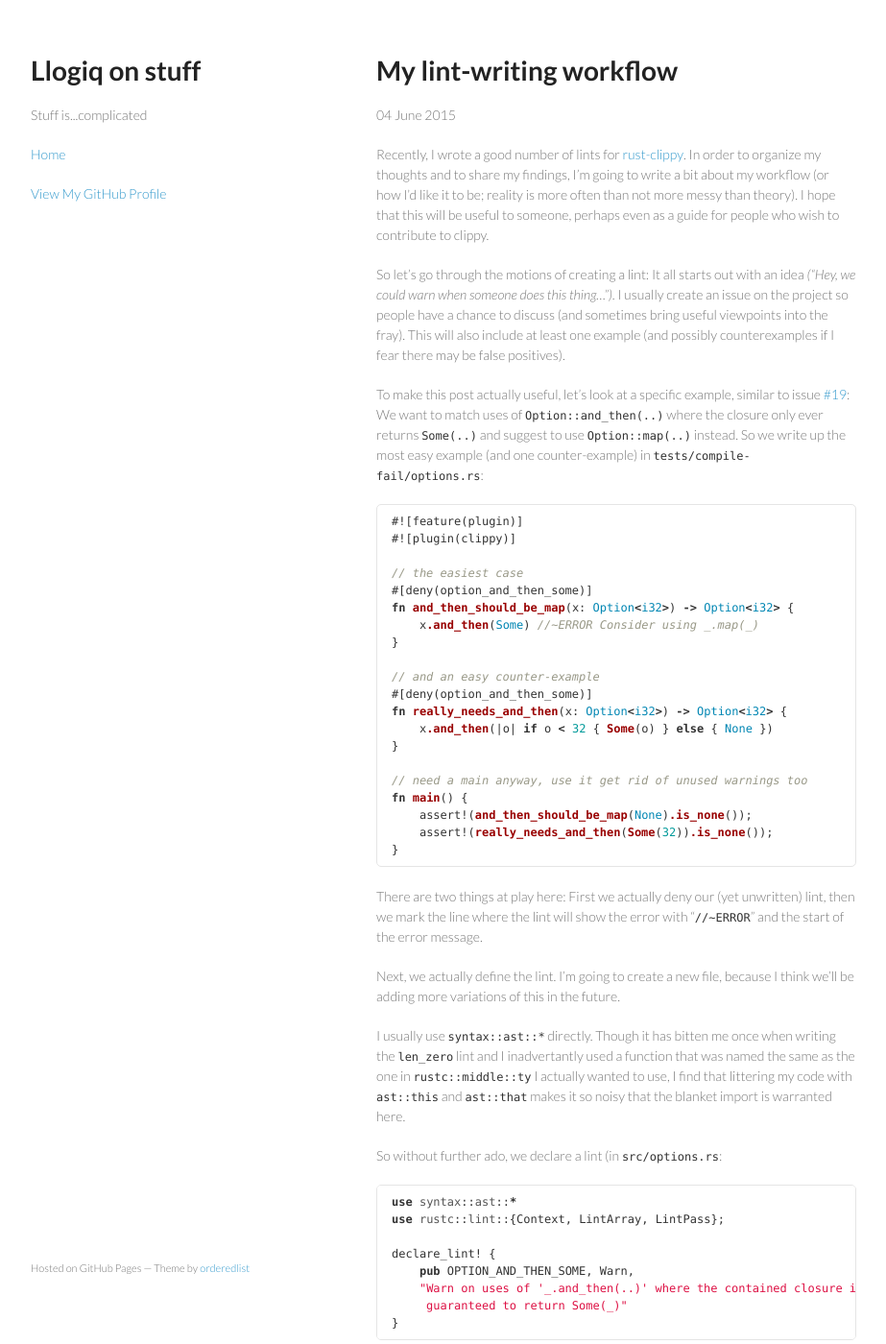
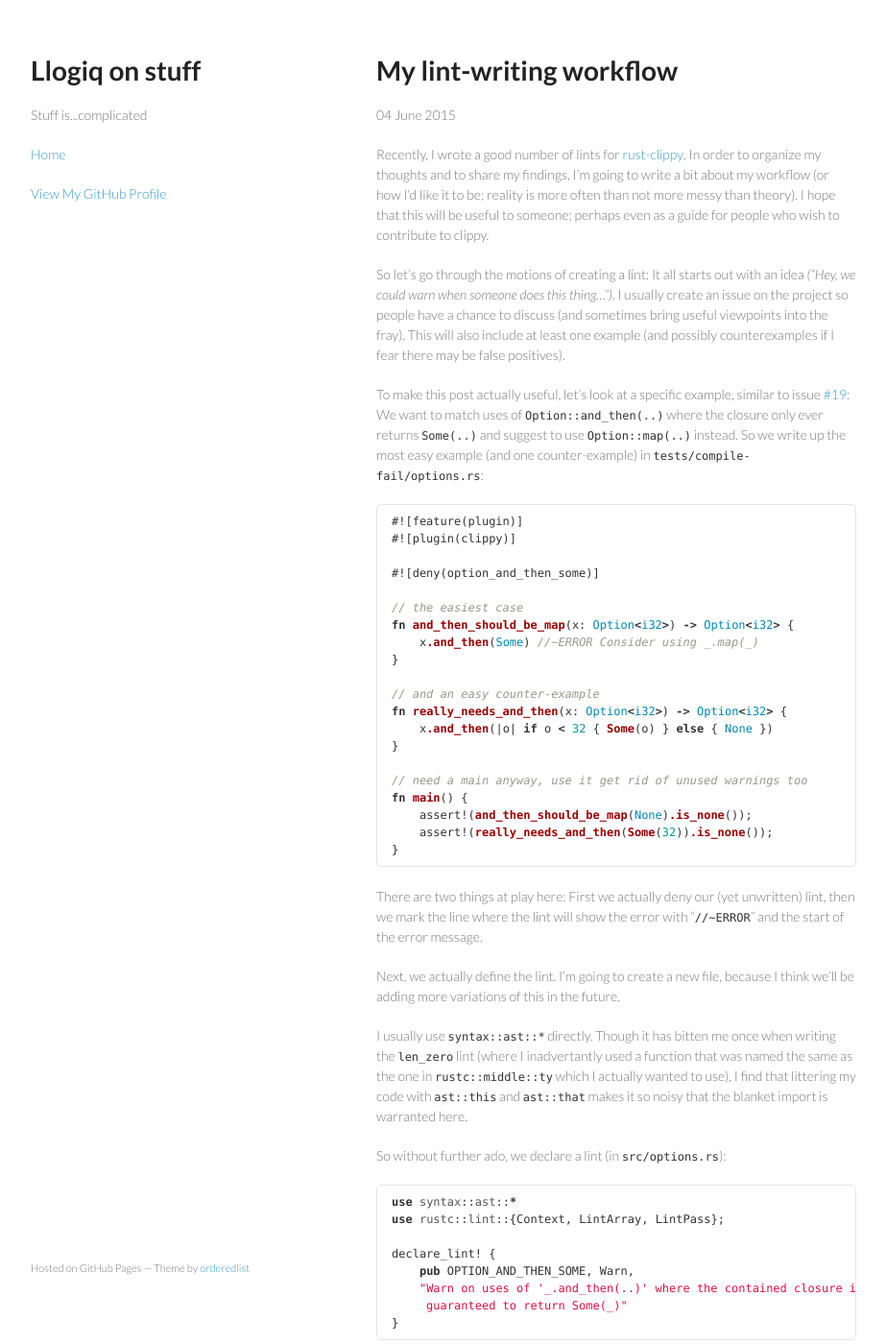
Before and after one commit to llogiq/llogiq.github.io, a Jekyll site: the page built from _posts/2015-06-04-workflows.md, in a window 1280 px wide and 1400 px high. Shown: the whole window at 96% size, without its empty margins (178-1101 px from the left). Built offline with Jekyll 4.4.1, drawn with Linux system fonts in a browser that asks for light colours; some of the changed text lies outside the part shown.

Commit message:
minor style nits

````diff
--- a/_posts/2015-06-04-workflows.md
+++ b/_posts/2015-06-04-workflows.md
@@ -7,7 +7,7 @@ Recently, I wrote a good number of lints for
 organize my thoughts and to share my findings, I'm going to write a bit
 about my workflow (or how I'd like it to be; reality is more often than
 not more messy than theory). I hope that this will be useful to
-someone, perhaps even as a guide for people who wish to contribute to
+someone; perhaps even as a guide for people who wish to contribute to
 clippy.
 
 So let's go through the motions of creating a lint: It all starts out
@@ -29,14 +29,14 @@ write up the most easy example (and one counter-example) in
 #![feature(plugin)]
 #![plugin(clippy)]
 
+#![deny(option_and_then_some)]
+
 // the easiest case
-#[deny(option_and_then_some)]
 fn and_then_should_be_map(x: Option<i32>) -> Option<i32> {
     x.and_then(Some) //~ERROR Consider using _.map(_)
 }
 
 // and an easy counter-example
-#[deny(option_and_then_some)]
 fn really_needs_and_then(x: Option<i32>) -> Option<i32> {
     x.and_then(|o| if o < 32 { Some(o) } else { None })
 }
@@ -58,12 +58,12 @@ because I think we'll be adding more variations of this in the future.
 I usually use `syntax::ast::*` directly. Though it has bitten me once
 when writing the
 [`len_zero`](https://github.com/Manishearth/rust-clippy/blob/master/src/len_zero.rs)
-lint and I inadvertantly used a function that was named the same as the
-one in `rustc::middle::ty` I actually wanted to use, I find that
+lint (where I inadvertantly used a function that was named the same as the
+one in `rustc::middle::ty` which I actually wanted to use), I find that
 littering my code with `ast::this` and `ast::that` makes it so noisy
 that the blanket import is warranted here.
 
-So without further ado, we declare a lint (in `src/options.rs`:
+So without further ado, we declare a lint (in `src/options.rs`):
 
 ```rust
 use syntax::ast::*
@@ -77,7 +77,7 @@ declare_lint! {
 ```
 
 And create a `struct` and `impl` to actually implement the `LintPass`.
-Again, I'm going to name it Options, because I suspect we will add more
+Again, I'm going to name it `Options`, because I suspect we will add more
 lints like this in the future. Also note that we want to check
 method calls, which are `Expr`s, so we implement the `check_expr`
 method:
@@ -115,8 +115,8 @@ pub mod options;
 ]);
 ```
 
-Now it is time to run `cargo test` so I can see that a) my code
-compiles (it does) and b) my test fails (it does -- we get
+Now it is time to run `cargo test` so I can see that (a) my code
+compiles (it does) and (b) my test fails (it does -- we get
 `error: compile-fail test compiled successfully!`). I will also get a
 few warnings about unused arguments in `check_expr`, which I ignore
 for now.
@@ -124,9 +124,9 @@ for now.
 Next, I want to actually implement the lint. But before I do this,
 wouldn't it be great to be able to see how to match the expression?
 Luckily, all `syntax::ast` types implement Debug, so we can use this
-to have a look at them. Note that our `fn ...` are `syntax::ast::Item`s
+to have a look at them. Note that our `fn ...`s are `syntax::ast::Item`s
 and can be checked using `check_item`. So I add this function, match
-our tested `fn`s by name and `note` their Debug representation:
+our tested `fn`s by name, and `note` their Debug representation:
 
 ```rust
 fn check_item(&mut self, cx: &Context, item: &Item) {
@@ -177,7 +177,7 @@ arguments of the call if None is ever returned. To complete the lint,
 we have to actually check the arguments.
 
 Note that there are two arguments: The first one is a self argument and
-should be of type Option -- we better check that this is the case, in
+should be of type `Option` -- we better check that this is the case, in
 order get rid of false positives should other types define an `and_then`
 method.
 
````
Also changed, not shown: other parts of _posts/2015-06-04-workflows.md (+3 -3 lines).
